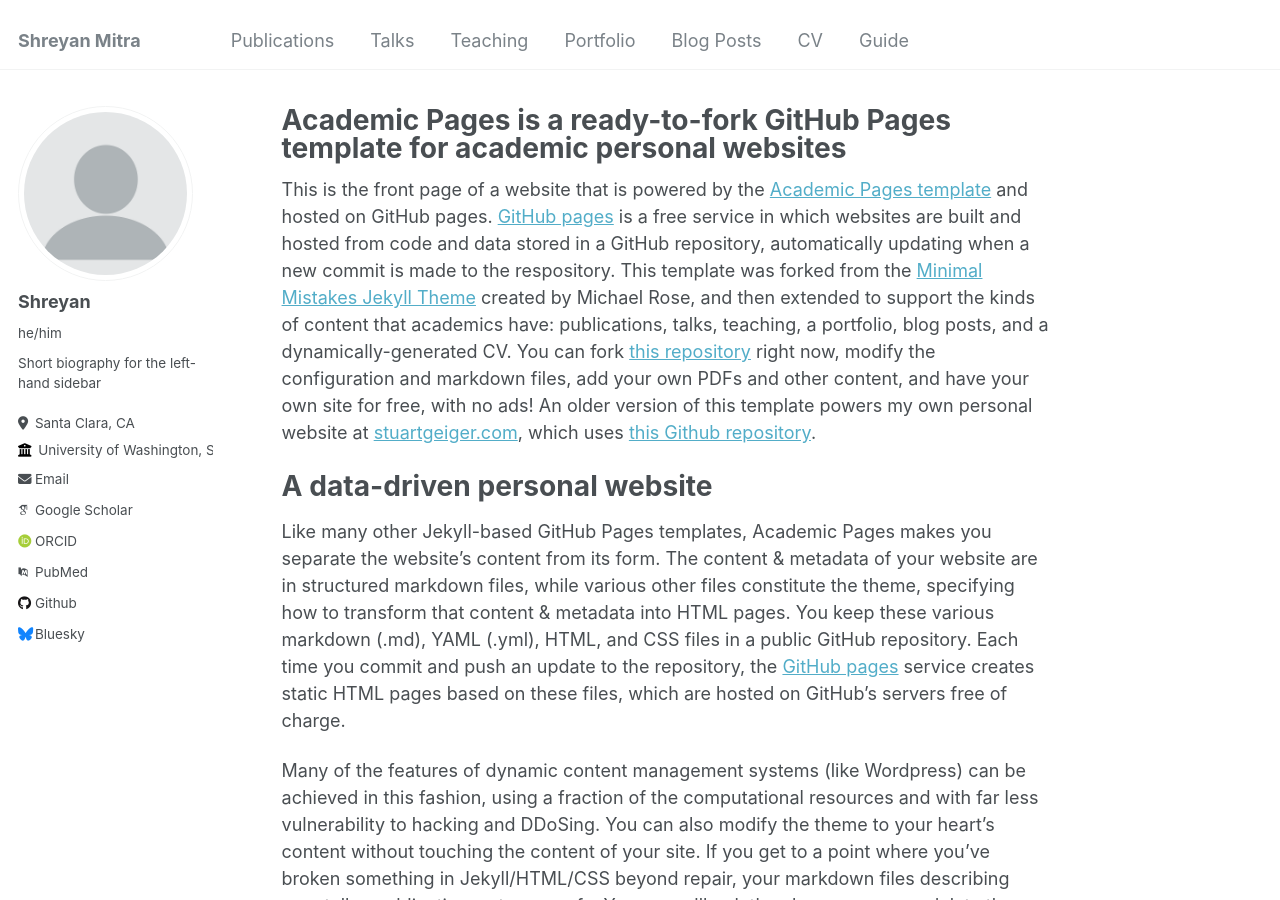
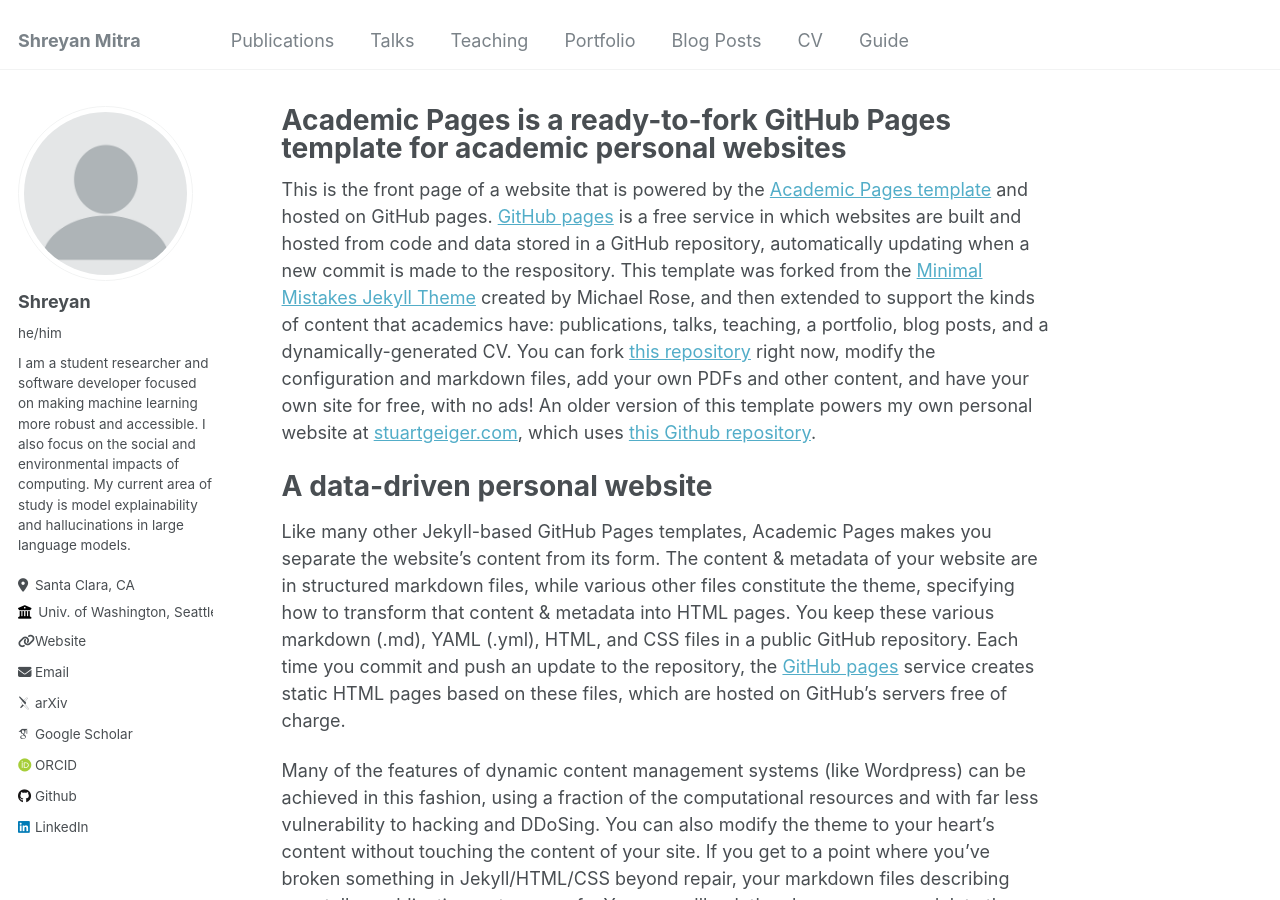
Before and after one commit to shreyanmitra/shreyanmitra.github.io, a Jekyll site: the page built from _pages/about.md, in a window 1280 px wide and 900 px high. Built offline with Jekyll 4.4.1, drawn with Linux system fonts in a browser that asks for light colours; some web fonts are replaced.

Commit message:
Update _config.yml

```diff
--- a/_config.yml
+++ b/_config.yml
@@ -24,31 +24,31 @@ author:
   avatar           : "profile.png"
   name             : "Shreyan"
   pronouns         : "he/him"
-  bio              : "Short biography for the left-hand sidebar"
+  bio              : "I am a student researcher and software developer focused on making machine learning more robust and accessible. I also focus on the social and environmental impacts of computing. My current area of study is model explainability and hallucinations in large language models."
   location         : "Santa Clara, CA"
-  employer         : "University of Washington, Seattle"
-  uri              : # URL
+  employer         : "Univ. of Washington, Seattle"
+  uri              : "shreyanmmitra.wordpress.com"
   email            : "shreyan.m.mitra@gmail.com"
 
   # Academic websites
-  arxiv            : # URL - Update with the correct link to your profile
-  googlescholar    : "https://scholar.google.com/citations?user=PS_CX0AAAAAJ"
+  arxiv            : "https://arxiv.org/search/cs?query=Mitra%2C+Shreyan&searchtype=author&abstracts=show&order=-announced_date_first&size=50"
+  googlescholar    : "https://scholar.google.com/citations?user=pM7BsUAAAAAJ&hl=en"
   impactstory      : # URL
-  orcid            : "http://orcid.org/yourorcidurl"
+  orcid            : "https://orcid.org/0009-0000-8991-6645"
   semantic         : # URL
-  pubmed           : "https://www.ncbi.nlm.nih.gov/pubmed/?term=john+snow"
+  pubmed           : # URL
   researchgate     : # URL
 
   # Repositories and software development
   bitbucket        : # Username - Update with your username on the site
   codepen          : # Username
   dribbble         : # Username
-  github           : "academicpages"
+  github           : "11301858"
   kaggle           : # Username
   stackoverflow    : # User number or user number and name (i.e., use "1" or "1/jeff-atwood")
 
   # Social media
-  bluesky          : "bsky.app" # Replace this with you Bluesky username
+  bluesky          : # Replace this with you Bluesky username
   facebook         : # Username
   flickr           : # Username
   foursquare       : # Username
@@ -57,7 +57,7 @@ author:
   keybase          : # Username
   instagram        : # Username
   lastfm           : # Username
-  linkedin         : # Username
+  linkedin         : "https://www.linkedin.com/in/shreyanmitra"
   mastodon         : # URL
   medium           : # URL
   pinterest        : # Username
```
